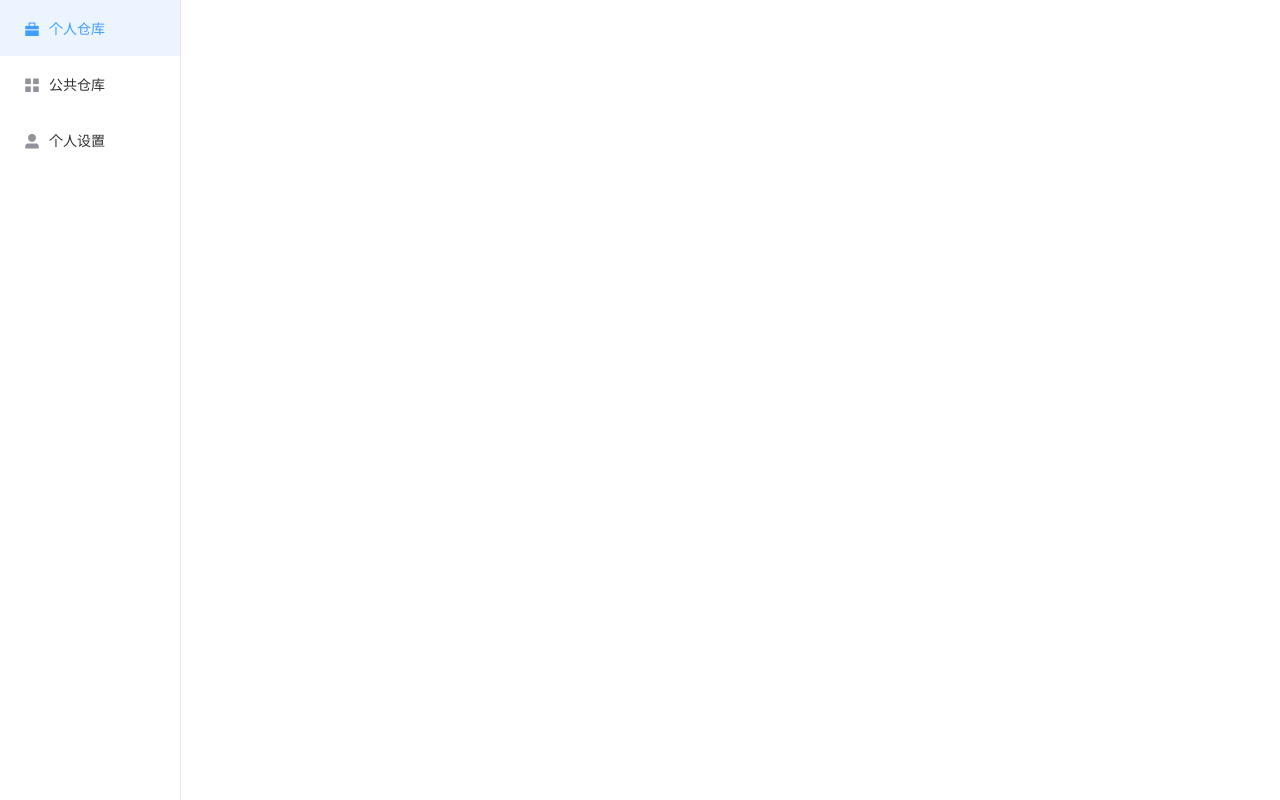
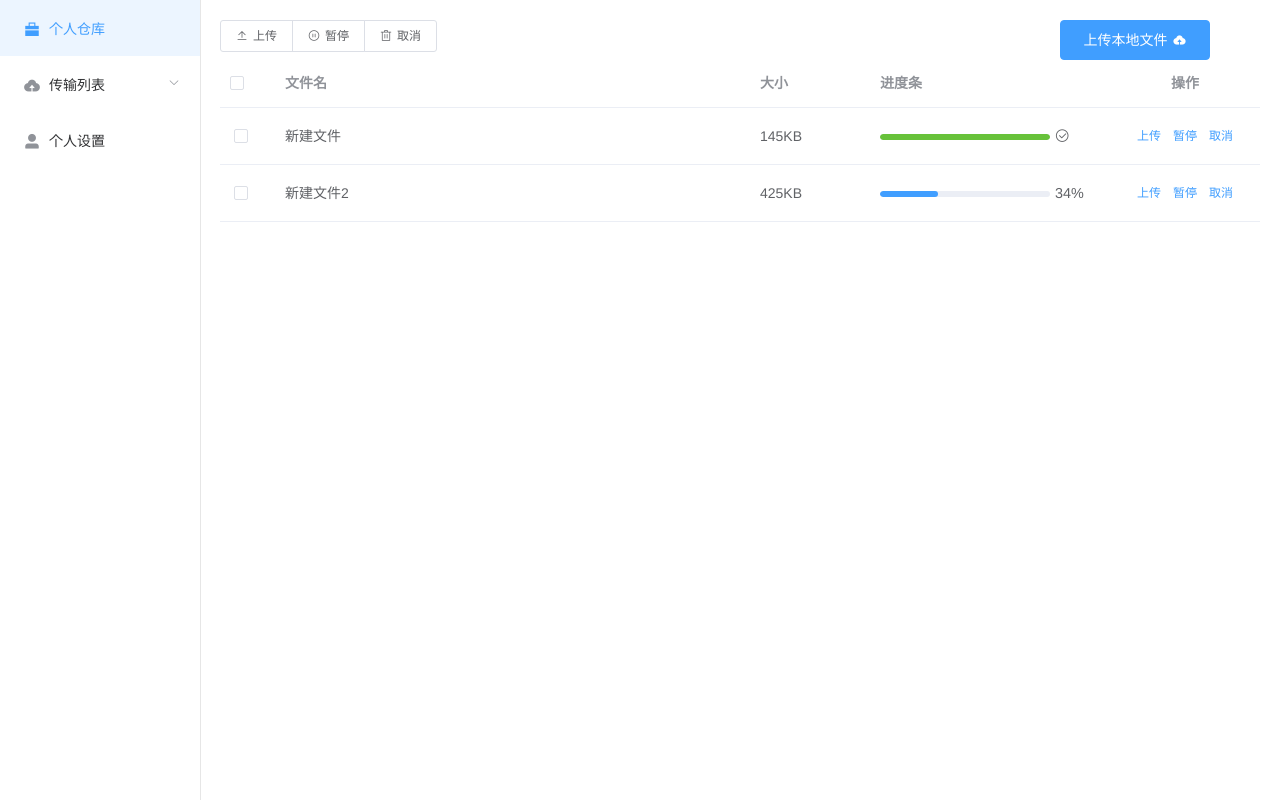
Before and after one commit to liujintao95/zxi_electron, a Vue app: page /upload in a window 1280 px wide. Built offline with nearby package versions, Linux system fonts and the light colour scheme.

Commit message:
传输列表的静态页面

```diff
--- a/src/App.vue
+++ b/src/App.vue
@@ -10,10 +10,14 @@
           <i class="el-icon-s-cooperation"></i>
           <span slot="title">个人仓库</span>
         </el-menu-item>
-        <el-menu-item index="/public">
-          <i class="el-icon-menu"></i>
-          <span slot="title">公共仓库</span>
-        </el-menu-item>
+        <el-submenu index="/download">
+          <template slot="title">
+            <i class="el-icon-upload"></i>
+            <span>传输列表</span>
+          </template>
+            <el-menu-item index="/download">下载列表</el-menu-item>
+            <el-menu-item index="/upload">上传列表</el-menu-item>
+        </el-submenu>
         <el-menu-item index="/setting">
           <i class="el-icon-user-solid"></i>
           <span slot="title">个人设置</span>
@@ -23,32 +27,6 @@
     <div class="r_f">
       <router-view class="router_content"/>
     </div>
-
-    <!-- <el-row>
-      <el-col :span="4">
-        <el-menu
-          class="el-menu-vertical-demo"
-          @select="handleSelect"
-          :router="true"
-          :default-active="activeIndex">
-          <el-menu-item index="/private">
-            <i class="el-icon-s-cooperation"></i>
-            <span slot="title">个人仓库</span>
-          </el-menu-item>
-          <el-menu-item index="/public">
-            <i class="el-icon-menu"></i>
-            <span slot="title">公共仓库</span>
-          </el-menu-item>
-          <el-menu-item index="/setting">
-            <i class="el-icon-user-solid"></i>
-            <span slot="title">个人设置</span>
-          </el-menu-item>
-        </el-menu>
-      </el-col>
-      <el-col :span="20">
-        <router-view class="router_content"/>
-      </el-col>
-    </el-row> -->
   </div>
 </template>
 
@@ -111,12 +89,12 @@ ol,ul,li{
 }
 .l_f{
   float: left;
-  width: 180px;
+  width: 200px;
   height: 100%;
 }
 .r_f{
   float: right;
-  width: calc(100% - 180px);
+  width: calc(100% - 200px);
   height: 100%;
 }
 </style>
--- a/src/router/index.js
+++ b/src/router/index.js
@@ -1,22 +1,27 @@
 import Vue from 'vue'
 import VueRouter from 'vue-router'
-import Private from '../views/Private.vue'
+import NetworkDisk from '../views/NetworkDisk.vue'
 
 Vue.use(VueRouter)
 
   const routes = [
   {
     path: '/',
-    name: 'Private',
-    component: Private
+    name: 'NetworkDisk',
+    component: NetworkDisk
   },
   {
-    path: '/public',
-    name: 'Public',
-    component: () => import('../views/Public.vue')
+    path: '/download',
+    name: 'Download',
+    component: () => import('../views/Download.vue')
   },
   {
-    path: '/Setting',
+    path: '/upload',
+    name: 'Upload',
+    component: () => import('../views/Upload.vue')
+  },
+  {
+    path: '/setting',
     name: 'Setting',
     component: () => import('../views/Setting.vue')
   }
--- /dev/null
+++ b/src/views/Download.vue
@@ -0,0 +1,106 @@
+<template>
+  <div class="download">
+    <div>
+      <el-button-group>
+        <el-button @click="selectionStart" icon="el-icon-download" size="small">下载</el-button>
+        <el-button @click="selectionPause" icon="el-icon-video-pause" size="small">暂停</el-button>
+        <el-button @click="selectioncancel" icon="el-icon-delete" size="small">取消</el-button>
+      </el-button-group>
+    </div>
+    <div>
+      <el-table
+        ref="multipleTable"
+        :data="tableData"
+        tooltip-effect="dark"
+        style="width: 100%"
+        @selection-change="handleSelectionChange">
+        <el-table-column
+          type="selection"
+          width="55">
+        </el-table-column>
+        <el-table-column
+          prop="file_name"
+          label="文件名">
+        </el-table-column>
+        <el-table-column
+          prop="file_size"
+          label="大小"
+          width="120">
+        </el-table-column>
+        <el-table-column
+          prop="progress"
+          label="进度条"
+          width="240">
+          <template slot-scope="scope">
+            <el-progress :percentage="scope.row.progress" v-if="scope.row.progress!=100"></el-progress>
+            <el-progress :percentage="scope.row.progress" v-else status="success"></el-progress>
+          </template>
+        </el-table-column>
+        <el-table-column
+          label="操作"
+          width="150"
+          align="center">
+          <template slot-scope="scope">
+            <el-button @click="startDownload(scope.row)" type="text" size="small">下载</el-button>
+            <el-button @click="pauseDownload(scope.row)" type="text" size="small">暂停</el-button>
+            <el-button @click="cancelDownload(scope.row)" type="text" size="small">取消</el-button>
+          </template>
+        </el-table-column>
+      </el-table>
+    </div>
+  </div>
+</template>
+
+<script>
+export default {
+  name: 'Download',
+  components: {
+  },
+  data() {
+    return{
+      tableData: [{
+        id: 1,
+        file_name: '新建文件',
+        file_size: '145KB',
+        progress: 100
+      }, {
+        id: 2,
+        file_name: '新建文件2',
+        file_size: '425KB',
+        progress: 34
+      }],
+      multipleSelection: []
+    };
+  },
+  methods: {
+    handleSelectionChange(val) {
+      console.log(val)
+      this.multipleSelection = val;
+    },
+    selectionStart(){
+
+    },
+    selectionPause(){
+
+    },
+    selectioncancel(){
+
+    },
+    startDownload(row){
+      console.log(row)
+    },
+    pauseDownload(row){
+      console.log(row)
+    },
+    cancelDownload(row){
+      console.log(row)
+    },
+  }
+}
+</script>
+
+<style>
+.download{
+  margin: 20px;
+}
+</style>
--- a/src/views/Private.vue
+++ b/src/views/NetworkDisk.vue
@@ -1,5 +1,5 @@
 <template>
-  <div class="private">
+  <div class="networkdisk">
     <div class="header">
       <el-breadcrumb separator-class="el-icon-arrow-right">
         <el-breadcrumb-item :to="{ path: '/' }">首页</el-breadcrumb-item>
@@ -19,7 +19,7 @@
 <script>
 import File from '@/components/File.vue'
 export default {
-  name: 'Private',
+  name: 'NetworkDisk',
   components: {
     File
   },
@@ -35,13 +35,13 @@ export default {
 </script>
 
 <style>
+.networkdisk{
+  margin: 20px;
+}
 .header{
-  margin: 20px 30px 0 30px;
+  margin-bottom: 30px;
   padding-bottom: 10px;
   border-bottom: 1px solid rgb(224, 223, 223);
-}
-.content{
-  margin: 20px 20px;
 }
 .file_list{
   width: 120px;
--- a/src/views/Public.vue
+++ /dev/null
@@ -1,5 +0,0 @@
-<template>
-  <div class="about">
-    <h1>This is an about page</h1>
-  </div>
-</template>
--- /dev/null
+++ b/src/views/Upload.vue
@@ -0,0 +1,115 @@
+<template>
+  <div class="upload">
+    <div>
+      <el-button-group>
+        <el-button @click="selectionStart" icon="el-icon-upload2" size="small">上传</el-button>
+        <el-button @click="selectionPause" icon="el-icon-video-pause" size="small">暂停</el-button>
+        <el-button @click="selectioncancel" icon="el-icon-delete" size="small">取消</el-button>
+      </el-button-group>
+      <el-button type="primary" class="but_right" @click="uploadLoaclFile">上传本地文件<i class="el-icon-upload el-icon--right"></i></el-button>
+    </div>
+    <div>
+      <el-table
+        ref="multipleTable"
+        :data="tableData"
+        tooltip-effect="dark"
+        style="width: 100%"
+        @selection-change="handleSelectionChange">
+        <el-table-column
+          type="selection"
+          width="55">
+        </el-table-column>
+        <el-table-column
+          prop="file_name"
+          label="文件名">
+        </el-table-column>
+        <el-table-column
+          prop="file_size"
+          label="大小"
+          width="120">
+        </el-table-column>
+        <el-table-column
+          prop="progress"
+          label="进度条"
+          width="240">
+          <template slot-scope="scope">
+            <el-progress :percentage="scope.row.progress" v-if="scope.row.progress!=100"></el-progress>
+            <el-progress :percentage="scope.row.progress" v-else status="success"></el-progress>
+          </template>
+        </el-table-column>
+        <el-table-column
+          label="操作"
+          width="150"
+          align="center">
+          <template slot-scope="scope">
+            <el-button @click="startUpload(scope.row)" type="text" size="small">上传</el-button>
+            <el-button @click="pauseUpload(scope.row)" type="text" size="small">暂停</el-button>
+            <el-button @click="cancelUpload(scope.row)" type="text" size="small">取消</el-button>
+          </template>
+        </el-table-column>
+      </el-table>
+    </div>
+  </div>
+</template>
+
+<script>
+export default {
+  name: 'Upload',
+  components: {
+  },
+  data() {
+    return{
+      tableData: [{
+        id: 1,
+        file_name: '新建文件',
+        file_size: '145KB',
+        progress: 100
+      }, {
+        id: 2,
+        file_name: '新建文件2',
+        file_size: '425KB',
+        progress: 34
+      }],
+      multipleSelection: []
+    };
+  },
+  methods: {
+    uploadLoaclFile(){
+
+    },
+    handleSelectionChange(val) {
+      console.log(val)
+      this.multipleSelection = val;
+    },
+    selectionStart(){
+
+    },
+    selectionPause(){
+
+    },
+    selectioncancel(){
+
+    },
+    startUpload(row){
+      console.log(row)
+    },
+    pauseUpload(row){
+      console.log(row)
+    },
+    cancelUpload(row){
+      console.log(row)
+    },
+  }
+}
+</script>
+
+<style>
+.upload{
+  margin: 20px;
+}
+.but_right{
+  float: right;
+  width: 150px;
+  margin-right: 50px;
+}
+</style>
```
Also changed, not shown: 1 other file (tests, documents, lock files or other folders).
